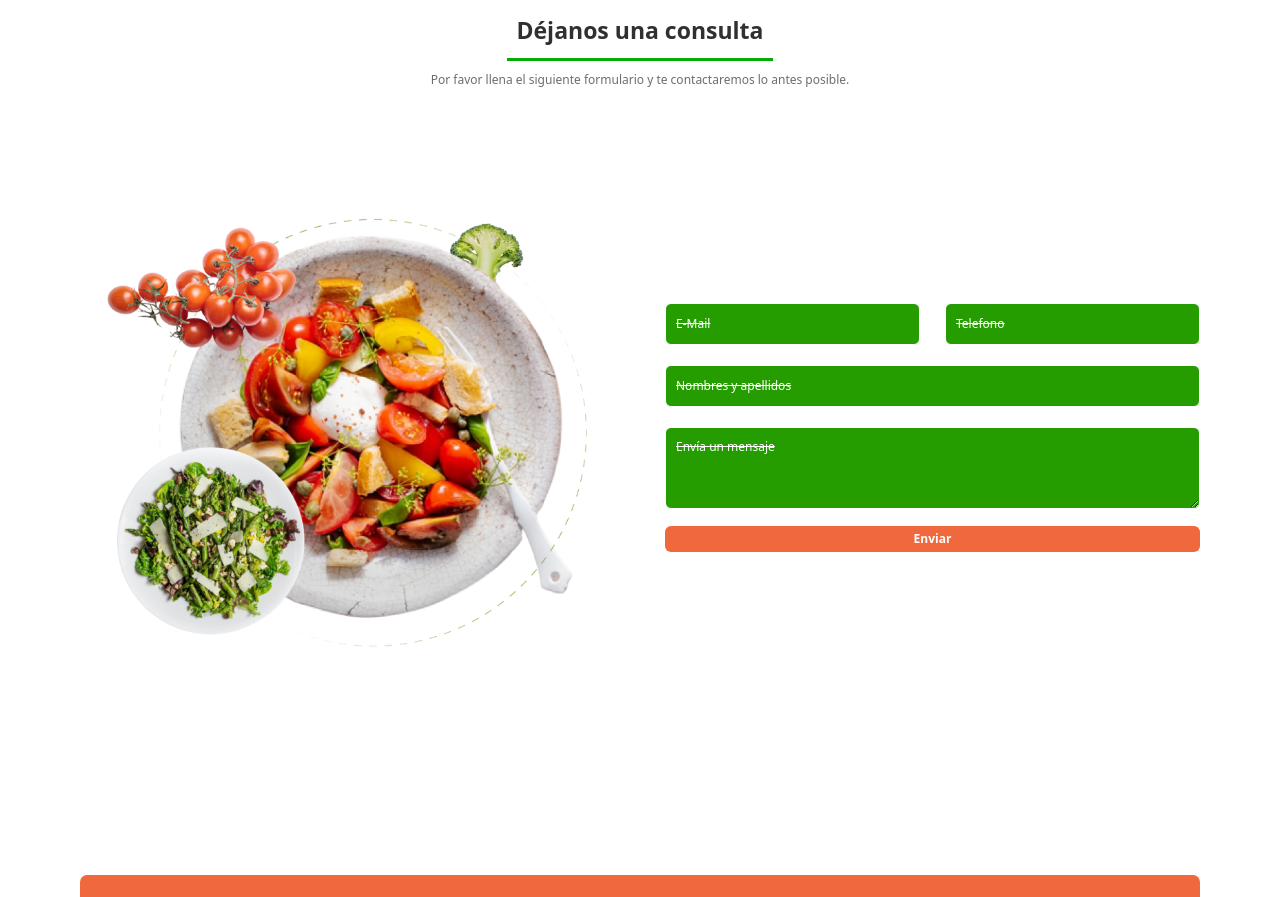
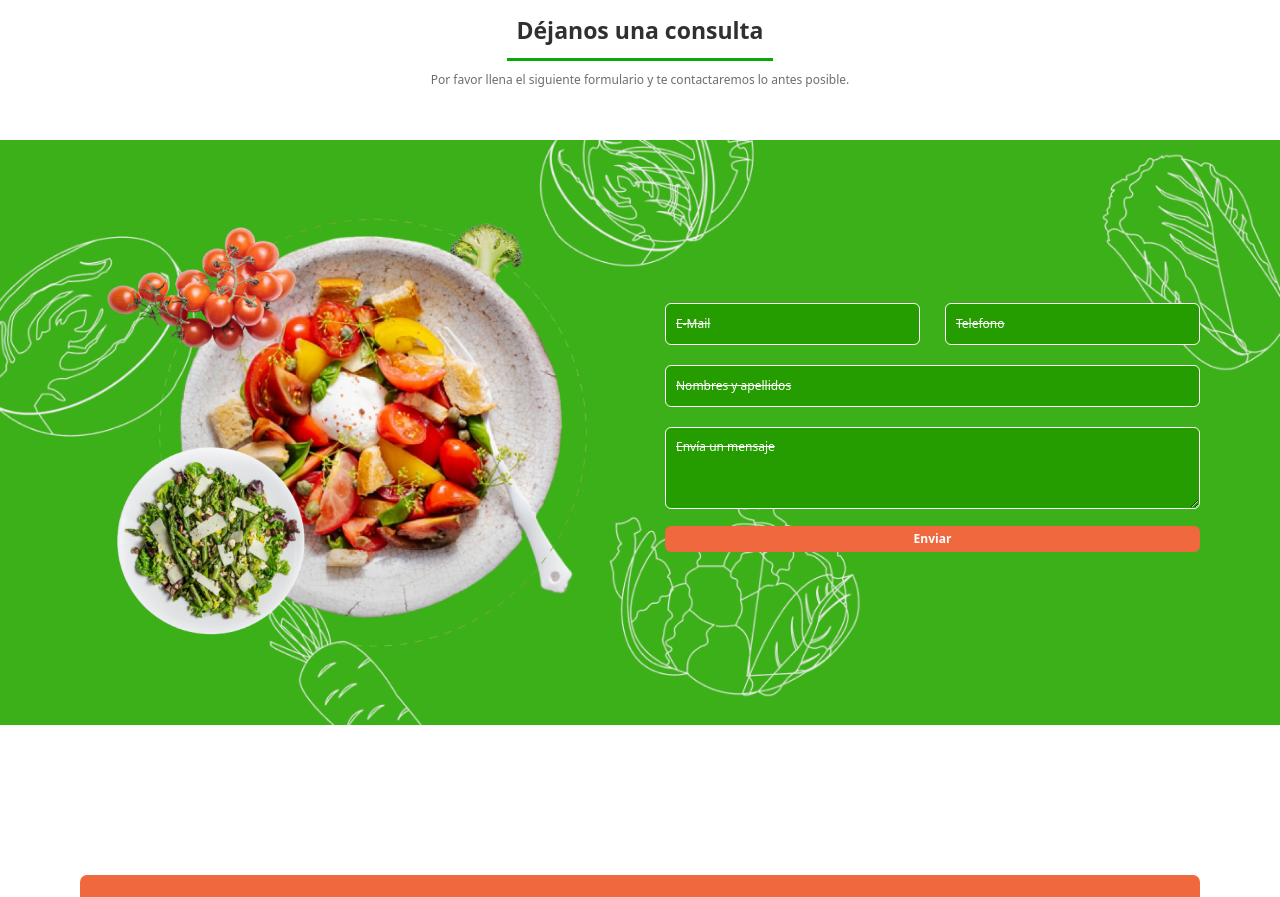
Before and after one commit to MawizShahab/maqueta, a plain HTML site: page index.html in a window 1280 px wide. Shown: the part 2512-3409 px from the top of the page. Drawn offline with nearby package versions, Linux system fonts and the light colour scheme.

Commit message:
Update styles.css

```diff
--- a/styles.css
+++ b/styles.css
@@ -55,6 +55,12 @@ span {
   width: 135px;
 }
 
+.simple-form-container {
+  background-image: url("./images/form-bg.png");
+  background-size: cover;
+  background-repeat: no-repeat;
+}
+
 @media screen and (max-width: 769px) {
   .button-container img {
     display: none;
```
